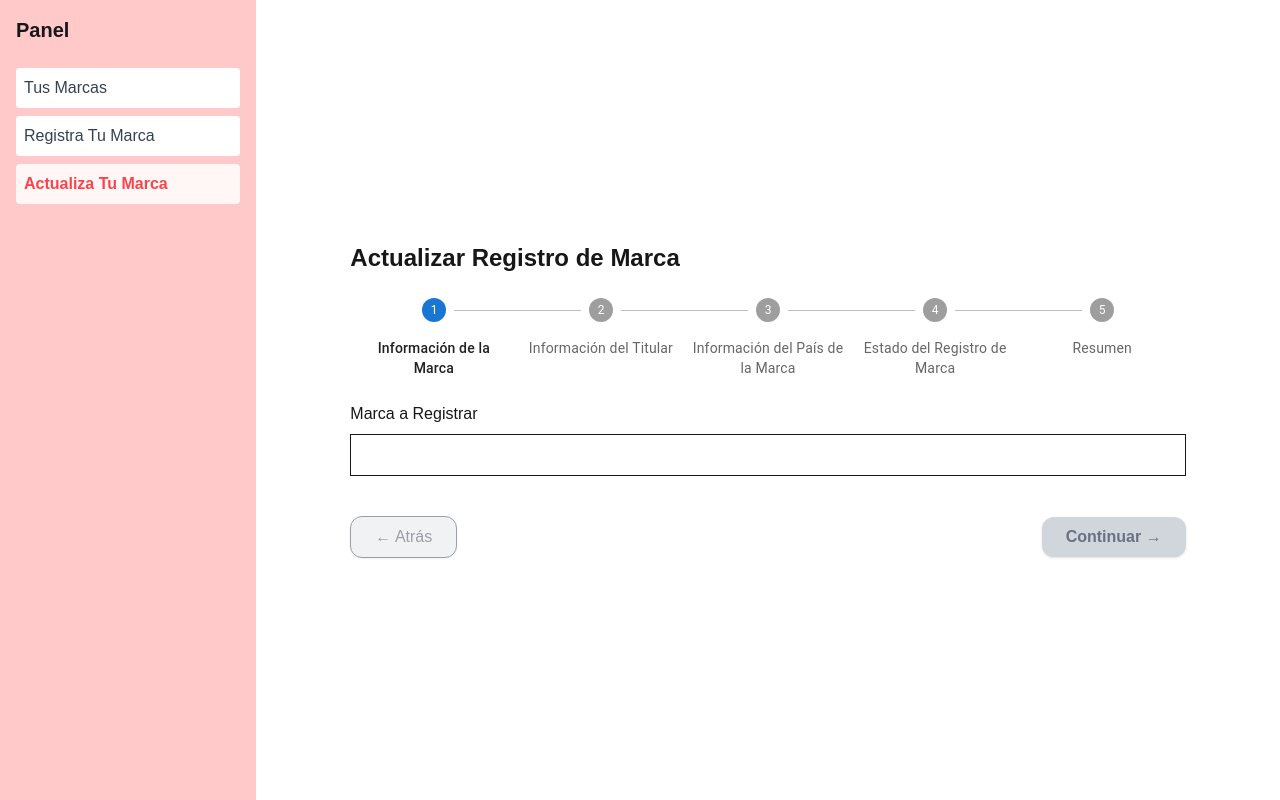
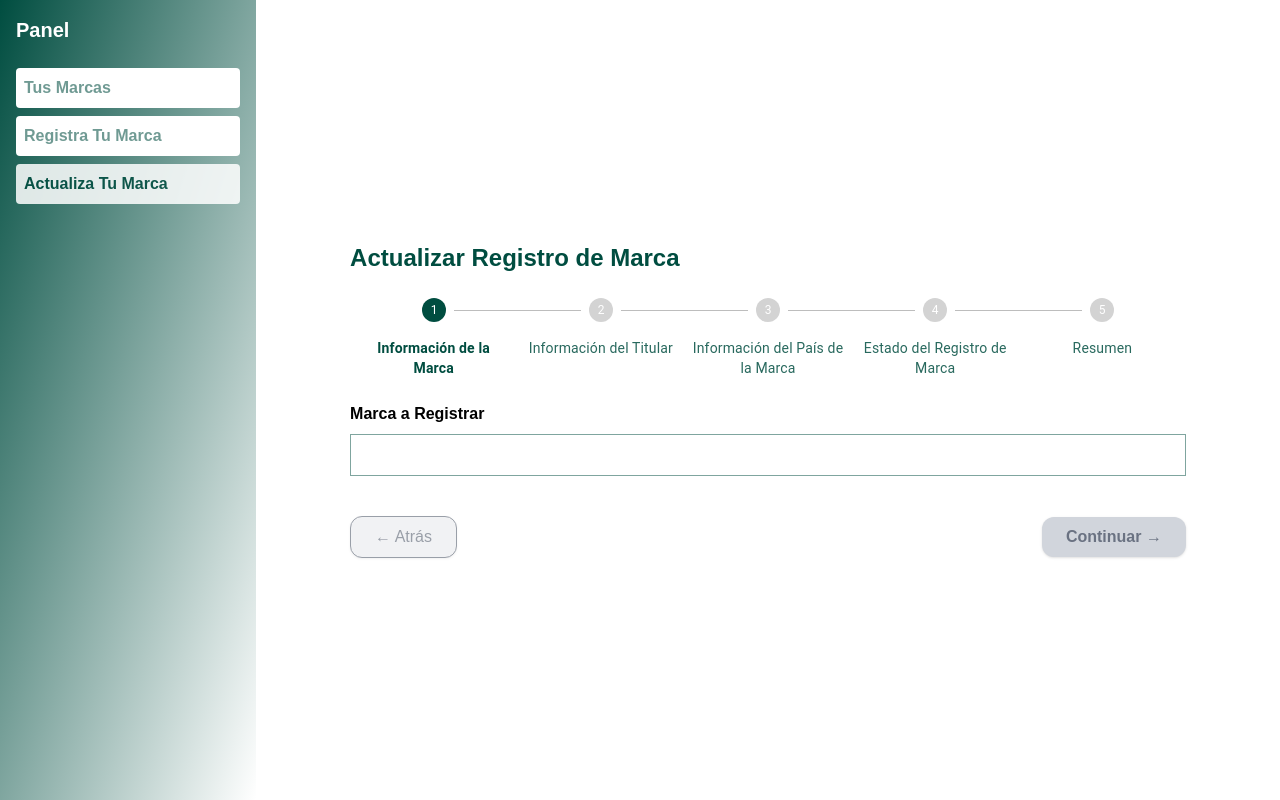
Before and after one commit to NatOrtizC/Frontend_Crud_de_Marcas, a Next.js app: page /register/update in a window 1280 px wide. Built offline with nearby package versions, Linux system fonts and the light colour scheme.

Commit message:
se añaden mejoras gráficas

```diff
--- a/src/app/context/AppContext.jsx
+++ b/src/app/context/AppContext.jsx
@@ -1,6 +1,6 @@
 "use client";
 
-import { createContext, useContext } from "react";
+import { createContext, useContext, useState } from "react";
 
 const AppContext = createContext();
 
@@ -21,7 +21,9 @@ export const AppProvider = ({ children }) => {
         "Resumen"
     ];
 
-    const value = { recordStatus, recordFormSteps }
+    const [showSnackBar, setShowSnackBar] = useState(null);
+
+    const value = { recordStatus, recordFormSteps, showSnackBar, setShowSnackBar }
 
     return (
         <AppContext.Provider value={value}>
--- a/src/app/layout.js
+++ b/src/app/layout.js
@@ -2,6 +2,7 @@ import { Geist, Geist_Mono } from "next/font/google";
 import "./globals.css";
 import { AppProvider } from "./context/AppContext";
 import ClientLayout from "@/components/ClientLayout";
+import Snackbar from "@/components/SnackBar";
 
 const geistSans = Geist({
   variable: "--font-geist-sans",
--- a/src/app/register/new/page.jsx
+++ b/src/app/register/new/page.jsx
@@ -5,7 +5,7 @@ import RecordForm from "@/components/RecordForm";
 export default function NuevoRegistro() {
   return (
     <div>
-      <h1 className="text-2xl font-bold mb-6">Registro de Marca</h1>
+      <h1 className="text-2xl text-[#004D40] font-bold mb-6">Registro de Marca</h1>
       <RecordForm></RecordForm>
     </div>
   );
--- a/src/app/register/page.jsx
+++ b/src/app/register/page.jsx
@@ -14,11 +14,12 @@ export default function RegistroPage() {
   const handlenewRecords = () => router.push("/register/new")
   const handleEditRecords = (id) => router.push(`/register/update?id=${id}`)
 
-  const { recordStatus } = useAppContext();
+  const { recordStatus, setShowSnackBar } = useAppContext();
 
   const deleteRecord = ({ id }) => {
-      deleteRecords({ id })
-      setRecords(prev => prev.filter((r) => r.id !== id))
+      deleteRecords({ id });
+      setRecords(prev => prev.filter((r) => r.id !== id));
+      setShowSnackBar({ message: "Eliminado Con Exito", type: "error" });
   }
 
   const getLabelStatus = (status) => {
@@ -41,33 +42,33 @@ export default function RegistroPage() {
 
   return (
     <div>
-      <h1 className="text-2xl font-bold mb-4">Registra Tu Marca</h1>
+      <h1 className="text-2xl text-[#004D40] font-bold mb-4">Registra Tu Marca</h1>
 
-      <button onClick={handlenewRecords} className="bg-red-500 text-white px-4 py-2 rounded mb-6 cursor-pointer">
+      <button onClick={handlenewRecords} className="bg-[#004D40] text-white px-4 py-2 rounded mb-6 cursor-pointer">
         <span className="text-xl font-bold"> + </span>
         <span>Nuevo Registro</span>
       </button>
 
-      <table className="w-full border">
+      <table className="w-full border border-black">
         <thead>
-          <tr className="bg-red-100">
-            <th className="p-2 border">N° de Registro</th>
-            <th className="p-2 border">Marca</th>
-            <th className="p-2 border">Titular</th>
-            <th className="p-2 border">País</th>
-            <th className="p-2 border">Estado</th>
-            <th className="p-2 border">Acciones</th>
+          <tr className="bg-[#004D40]">
+            <th className="p-2 text-white border border-black">N° de Registro</th>
+            <th className="p-2 text-white border border-black">Marca</th>
+            <th className="p-2 text-white border border-black">Titular</th>
+            <th className="p-2 text-white border border-black">País</th>
+            <th className="p-2 text-white border border-black">Estado</th>
+            <th className="p-2 text-white border border-black">Acciones</th>
           </tr>
         </thead>
         <tbody>
           {records.map((r) => (
             <tr key={r.id}>
-              <td className="border p-2">{r.registration_number}</td>
-              <td className="border p-2">{r.brand}</td>
-              <td className="border p-2">{r.holder}</td>
-              <td className="border p-2">{r.country}</td>
-              <td className="border p-2">{getLabelStatus(r.status)}</td>
-              <td className="border p-2">
+              <td className="border border-black p-2">{r.registration_number}</td>
+              <td className="border border-black p-2">{r.brand}</td>
+              <td className="border border-black p-2">{r.holder}</td>
+              <td className="border border-black p-2">{r.country}</td>
+              <td className="border border-black p-2">{getLabelStatus(r.status)}</td>
+              <td className="border border-black p-2">
                 <div className="flex flex-col gap-2">
                   <button
                     onClick={ () => handleEditRecords(r.id) }
--- a/src/app/register/update/page.jsx
+++ b/src/app/register/update/page.jsx
@@ -10,7 +10,7 @@ export default function ActualizarRegistro(){
 
     return (
         <div>
-            <h1 className="text-2xl font-bold mb-6">Actualizar Registro de Marca</h1>
+            <h1 className="text-2xl text-[#004D40] font-bold mb-6">Actualizar Registro de Marca</h1>
             <RecordForm id={idParam}></RecordForm>
         </div>
     )
--- a/src/components/AsideBar.jsx
+++ b/src/components/AsideBar.jsx
@@ -13,8 +13,8 @@ export default function AsideBar() {
     ]
 
     return (
-        <aside className="w-64 bg-red-200 p-4">
-            <h2 className="text-xl font-bold mb-6">Panel</h2>
+        <aside className="w-64 p-4 bg-gradient-to-br from-[#004D40]">
+            <h2 className="text-xl text-white font-bold mb-6">Panel</h2>
 
             <nav>
                 <ul>
@@ -24,7 +24,7 @@ export default function AsideBar() {
                                 key={link.href}
                                 href={ link.enabled ? link.href : "#" }
                                 aria-disabled={!link.enabled}
-                                className={`${pathName === link.href ? "text-red-500 font-bold" : "text-gray-700" } ${ link.enabled ? "" : "pointer-events-none opacity-85" } hover:text-red-500 block p-2 bg-white text-gray rounded`}>
+                                className={`${pathName === link.href ? "text-[#004D40] font-bold" : "text-[#004D4090]" } ${ link.enabled ? "font-bold" : "pointer-events-none opacity-85" } hover:text-[#004D40] block p-2 bg-white text-gray rounded`}>
                                 {link.label}
                             </Link>
                         </li>
--- a/src/components/ClientLayout.jsx
+++ b/src/components/ClientLayout.jsx
@@ -3,6 +3,7 @@
 import AsideBar from "@/components/AsideBar";
 import { AppProvider } from "../app/context/AppContext";
 import PathnameWrapper from "@/components/PathnameWrapper";
+import Snackbar from "@/components/SnackBar";
 
 export default function ClientLayout({ children }) {
   return (
@@ -13,7 +14,11 @@ export default function ClientLayout({ children }) {
             { pathname !== "/" && ( <AsideBar pathname={pathname} /> ) }
 
             {/* Contenido Principal */}
-            <main className="flex flex-1 flex-col justify-center items-center p-6"> {children} </main>
+            <main className="flex flex-1 flex-col justify-center items-center"> {children} </main>
+
+            <footer>
+              <Snackbar> </Snackbar>
+            </footer>
 
           </div>
         )}
--- a/src/components/RecordForm.jsx
+++ b/src/components/RecordForm.jsx
@@ -3,25 +3,15 @@
 import { useAppContext } from "@/app/context/AppContext";
 import { createRecords, getRecordById, updateRecords } from "@/services/recordsServices";
 import { Step, StepLabel, Stepper } from "@mui/material";
+import { color } from "framer-motion";
+import { useRouter } from "next/navigation";
 import { useEffect, useState } from "react";
 
 export default function RecordForm({ id }) {
 
+    const router = useRouter();
     const [activeStep, setActiveStep] = useState(0);
-    const { recordStatus, recordFormSteps } = useAppContext();
-
-    // const createRegisterNumber = () => {
-
-    //     const now = new Date();
-    //     const fecha = now.toISOString().slice(0, 10).replace(/-/g, ""); // YYYYMMDD
-    //     const hora = now.getHours().toString().padStart(2, "0") +
-    //         now.getMinutes().toString().padStart(2, "0") +
-    //         now.getSeconds().toString().padStart(2, "0");
-
-    //     const random = Math.floor(1000 + Math.random() * 9000); // 4 dígitos aleatorios
-    //     return `REG-${fecha}-${hora}-${random}`;
-
-    // };
+    const { recordStatus, recordFormSteps, setShowSnackBar } = useAppContext();
 
     const [form, setForm] = useState({
         id: 0,
@@ -40,7 +30,9 @@ export default function RecordForm({ id }) {
             status: recordStatus.indexOf(form.estado)
         };
 
-        const response = await updateRecords(params);
+        await updateRecords(params);
+        setShowSnackBar({ message: "Actualizado Con Exito", type: "success" })
+        router.replace("/register")
     }
 
     const postCreateRecord = async () => {
@@ -51,7 +43,9 @@ export default function RecordForm({ id }) {
             status: recordStatus.indexOf(form.estado)
         };
 
-        const response = await createRecords(params);
+        await createRecords(params);
+        setShowSnackBar({ message: "Creado Con Exito", type: "success" });
+        router.replace("/register")
     };
 
     const handleNext = () => {
@@ -108,7 +102,14 @@ export default function RecordForm({ id }) {
 
     return (
         <>
-            <Stepper activeStep={activeStep} alternativeLabel className="mb-6">
+            <Stepper activeStep={activeStep} alternativeLabel className="mb-6" sx={{
+                    '.MuiStepLabel-label': { color: '#004d40d7'},
+                    '.MuiStepLabel-label.Mui-active': { color: '#004D40', fontWeight: 'bold'},
+                    '.MuiStepLabel-label.Mui-completed': { color: '#004D40' },
+                    '.MuiStepIcon-root': { color: 'lightgray' },
+                    '.MuiStepIcon-root.Mui-active': { color: '#004D40' },
+                    '.MuiStepIcon-root.Mui-completed': { color: '#004D40' },
+                }}>
                 {recordFormSteps.map((label) => (
                     <Step key={label}>
                         <StepLabel>{label}</StepLabel>
@@ -119,13 +120,13 @@ export default function RecordForm({ id }) {
             {/* Paso 1 */}
             {activeStep === 0 && (
                 <div>
-                    <label className="block mb-2">Marca a {id ? "Actualizar" : "Registrar"} </label>
+                    <label className="block text-black font-bold mb-2">Marca a {id ? "Actualizar" : "Registrar"} </label>
                     <input
                         type="text"
                         name="marca"
                         value={form.marca}
                         onChange={handleChange}
-                        className="border p-2 w-full mb-4"
+                        className="border border-[#004D4080] focus:border-[#004D40] p-2 w-full mb-4"
                     />
                 </div>
             )}
@@ -218,7 +219,7 @@ export default function RecordForm({ id }) {
                             flex items-center justify-center gap-2 px-6 py-2 rounded-xl
                             font-semibold shadow-sm transition-all duration-200
                             ${isStepValid()
-                                ? "bg-red-500 text-white hover:bg-red-600 hover:shadow-md focus:ring-2 focus:ring-red-300"
+                                ? "bg-[#004D40EF] text-white hover:bg-[#004D40] hover:shadow-md focus:ring-2 focus:ring-red-300"
                                 : "bg-gray-300 text-gray-500 cursor-not-allowed"}
                         `}
                     >
@@ -226,7 +227,7 @@ export default function RecordForm({ id }) {
                     </button>
                 ) : (
                     <button
-                        onClick={id ? () => updateRecord() : postCreateRecord()}
+                        onClick={id ? () => updateRecord() : () => postCreateRecord()}
                         className={`
                             flex items-center justify-center gap-2 px-6 py-2 rounded-xl
                             bg-green-500 text-white font-semibold shadow-sm
--- /dev/null
+++ b/src/components/SnackBar.jsx
@@ -0,0 +1,58 @@
+"use client";
+
+import { useAppContext } from "@/app/context/AppContext";
+import { useEffect } from "react";
+
+export default function Snackbar() {
+
+  const { showSnackBar, setShowSnackBar } = useAppContext();
+
+  useEffect(() => {
+    if (!showSnackBar?.message) return;
+
+    const timer = setTimeout(() => setShowSnackBar(null), 3000);
+    return () => clearTimeout(timer);
+  }, [showSnackBar]);
+
+  if (!showSnackBar?.message) return null;
+
+  const typeColors = {
+    success: "bg-green-500",
+    error: "bg-red-500",
+    warning: "bg-yellow-500",
+  };
+
+  const bgColor = typeColors[showSnackBar.type] || "bg-gray-800";
+
+  return (
+    <div className="fixed bottom-5 left-1/2 transform -translate-x-1/2 z-50">
+      <div className={`${bgColor} text-white px-6 py-3 rounded shadow-lg animate-slideInOut`}>
+        {showSnackBar.message}
+      </div>
+
+      <style jsx>{`
+        @keyframes slideInOut {
+          0% {
+            opacity: 0;
+            transform: translateX(-50%) translateY(20px);
+          }
+          10% {
+            opacity: 1;
+            transform: translateX(-50%) translateY(0);
+          }
+          90% {
+            opacity: 1;
+            transform: translateX(-50%) translateY(0);
+          }
+          100% {
+            opacity: 0;
+            transform: translateX(-50%) translateY(20px);
+          }
+        }
+        .animate-slideInOut {
+          animation: slideInOut 3s ease forwards;
+        }
+      `}</style>
+    </div>
+  );
+}
```
Also changed, not shown: src/app/page.js (+8 -7 lines).
